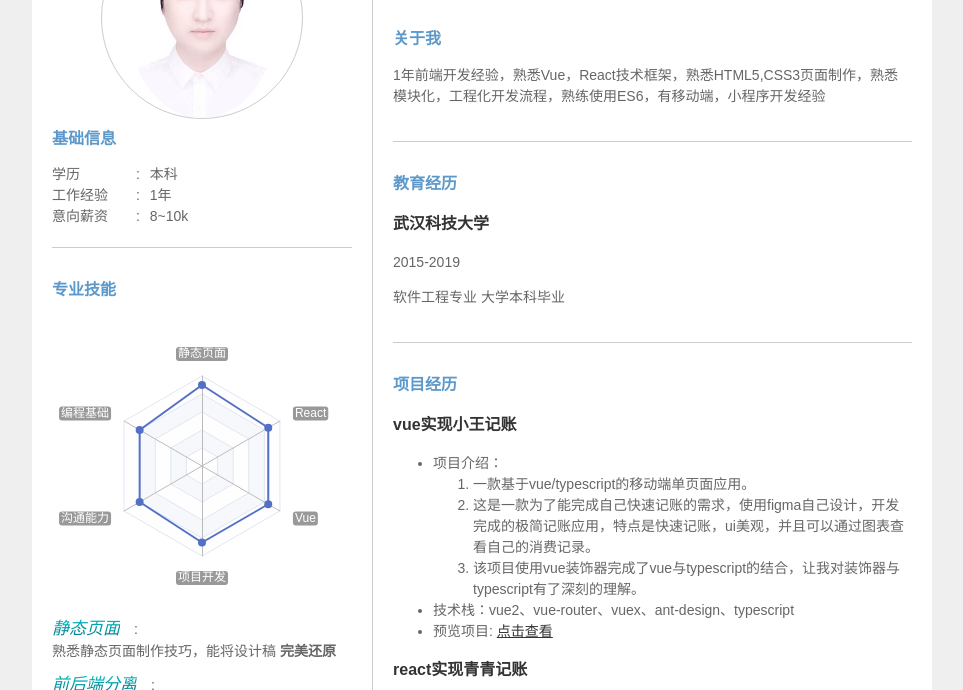
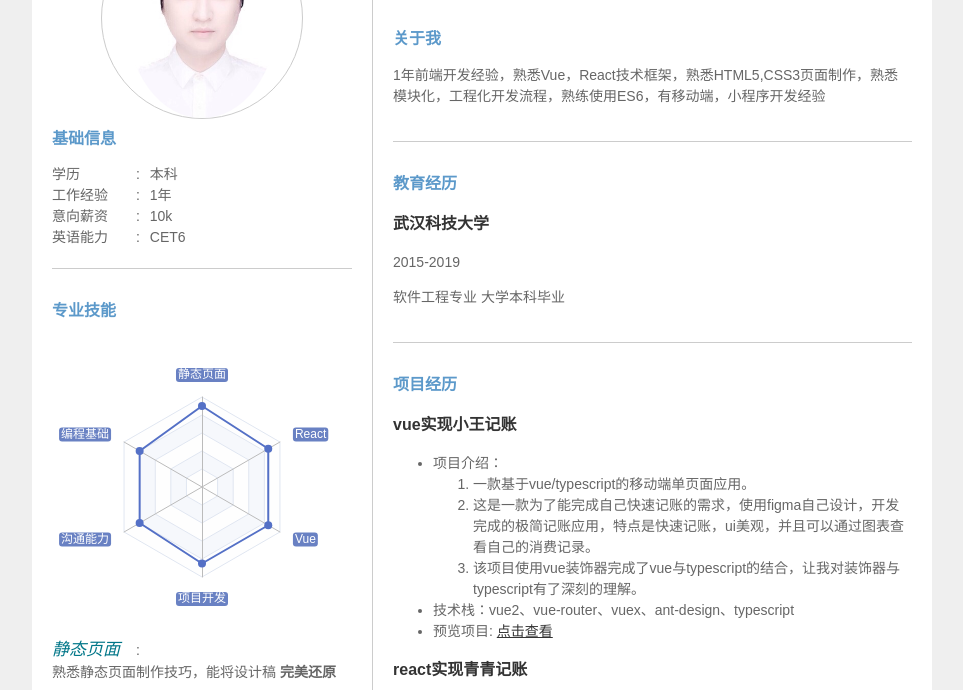
Before and after one commit to aalldd/my_CV, a website built with Parcel: page src/index.html in a window 1280 px wide. Shown: the part 169-859 px from the top of the page, without its empty margins (158-1121 px from the left). Built offline with nearby package versions, Linux system fonts and the light colour scheme.

Commit message:
some modify

```diff
--- a/src/index.html
+++ b/src/index.html
@@ -32,7 +32,11 @@
                 </div>
                 <div class="item">
                     <span>意向薪资</span>
-                    <span>8~10k</span>
+                    <span>10k</span>
+                </div>
+                <div class="item">
+                    <span>英语能力</span>
+                    <span>CET6</span>
                 </div>
             </div>
         </section>
@@ -372,6 +376,6 @@
     </symbol>
 </svg>
 <script src="https://cdn.bootcdn.net/ajax/libs/echarts/5.0.1/echarts.min.js"></script>
-<script src="main.js"></script>
+<script src="./main.js"></script>
 </body>
 </html>
--- a/src/main.js
+++ b/src/main.js
@@ -10,7 +10,7 @@ option={
         name: {
             textStyle: {
                 color: '#fff',
-                backgroundColor: '#999',
+                backgroundColor: 'rgb(105,129,195)',
                 borderRadius: 3,
                 padding: [1, 2]
             }
--- a/src/style.css
+++ b/src/style.css
@@ -19,7 +19,7 @@ body {
 }
 
 header {
-    background: #3c3c3c;
+    background: #182e6c;
     width: 100%;
     text-align: center;
     padding: 60px 0 10px 0;
@@ -112,13 +112,10 @@ section a {
 .skills .item span em{
     font-size: 17px;
     color: #007688;
-    background: -webkit-linear-gradient(90deg,#007688,#00b8be);
-    -webkit-background-clip: text;
-    -webkit-text-fill-color: transparent;
 }
 .skills .item span:first-child::after{
     content: ':';
-    margin-left: 10px;
+    margin-left: 12px;
 }
 .contact .item {
     display: flex;
```
